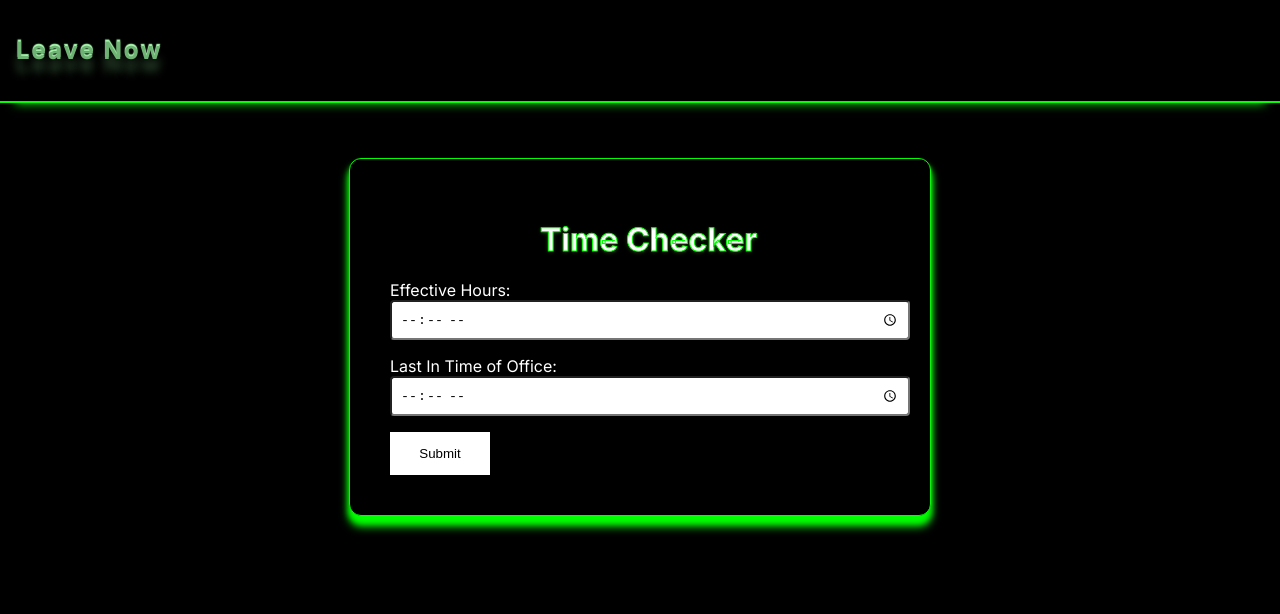
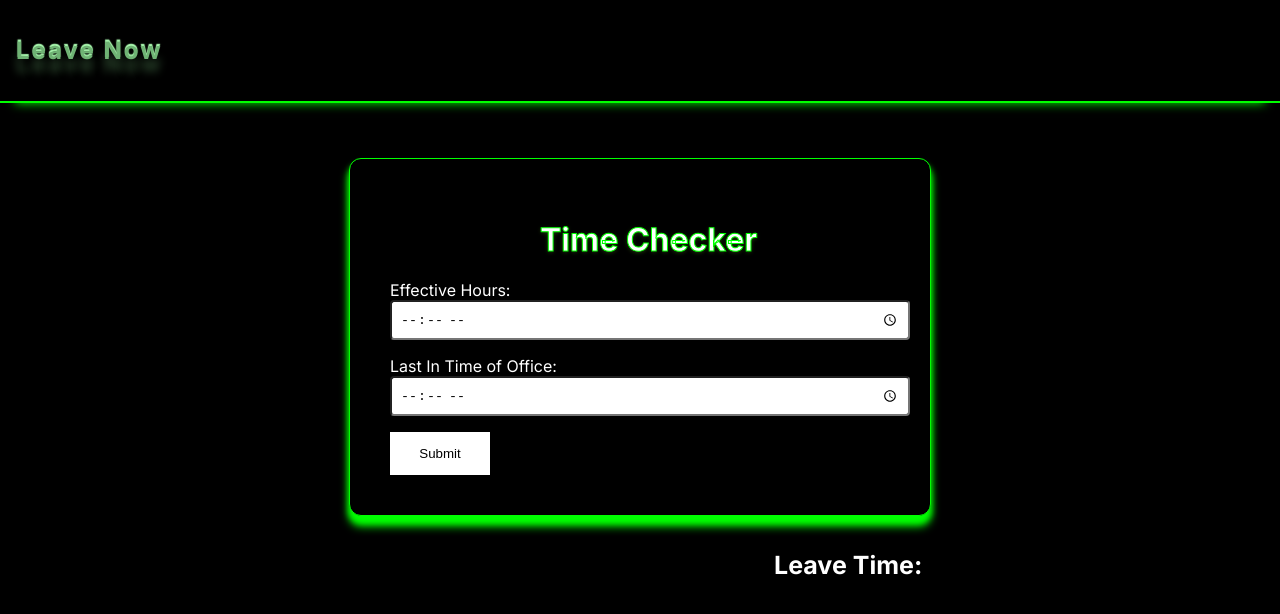
Before and after one commit to wdcs-nayansarvaiya/leave-time, a Next.js app: page / in a window 1280 px wide. Both pictures are taken after typing "Sample" into the empty fields and a click on the button "Submit". Shown: the top 614 px of the page. Built offline with nearby package versions, Linux system fonts and the light colour scheme.

Commit message:
hide image

```diff
--- a/src/app/component/heackerForm.js
+++ b/src/app/component/heackerForm.js
@@ -52,17 +52,16 @@ const HeackerForm = () => {
       hour12: true,
     });
     setLeaveTime(leaveTimeString);
-    setTimeout(() => {
-      setLeaveTime("");
-      setStartTime("");
-      setEndTime("");
-    }, 6000);
+    // setTimeout(() => {
+    //   setLeaveTime("");
+    //   setStartTime("");
+    //   setEndTime("");
+    // }, 6000);
   };
 
   return (
     <>
       <div className="flex justify-center items-center h-screen bg-gray-100">
-        {leaveTime == "" ? (
         <div className="container">
           <h1 className="text5">Time Checker</h1>
           <form onSubmit={handleSubmit}>
@@ -97,9 +96,14 @@ const HeackerForm = () => {
             </button>
           </form>
         </div>
-        ) : null}
+        <h4
+          id="leaveTime"
+          style={{ color: "white", marginLeft: "750px", fontSize: "25px" }}
+        >
+          Leave Time: {leaveTime}
+        </h4>
       </div>
-      {leaveTime !== "" ? (
+      {/* {leaveTime !== "" ? (
         <div className="containerRound">
           <h3 style={{ textTransform: "capitalize" }}>
             {name !== null ? "Hello " + name : ""}
@@ -112,7 +116,7 @@ const HeackerForm = () => {
             </h4>
           </div>
         </div>
-      ) : null}
+      ) : null} */}
 
       {/* <p
         style={{
```
Lines whose indentation alone changed are shown as unchanged.
